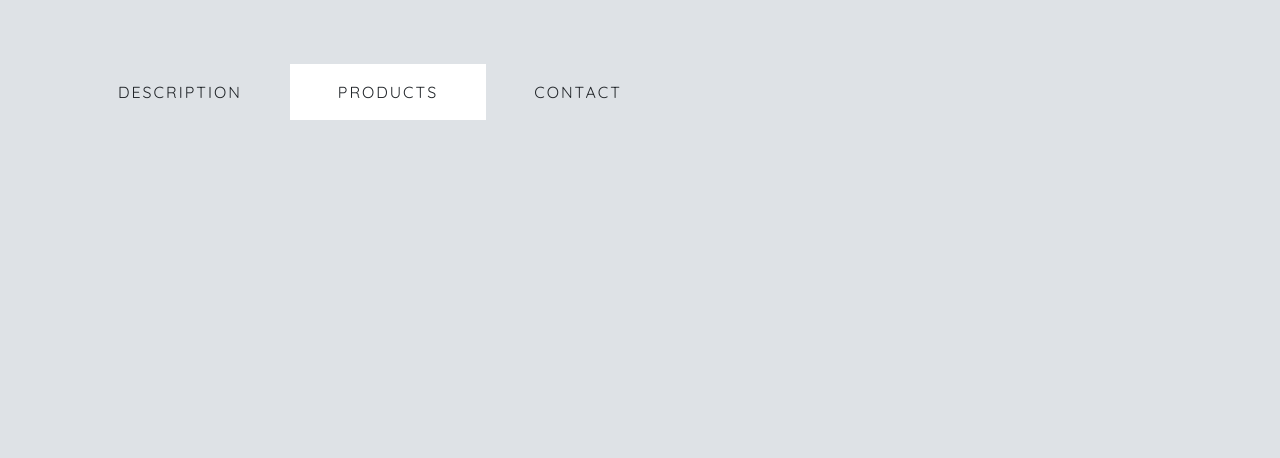
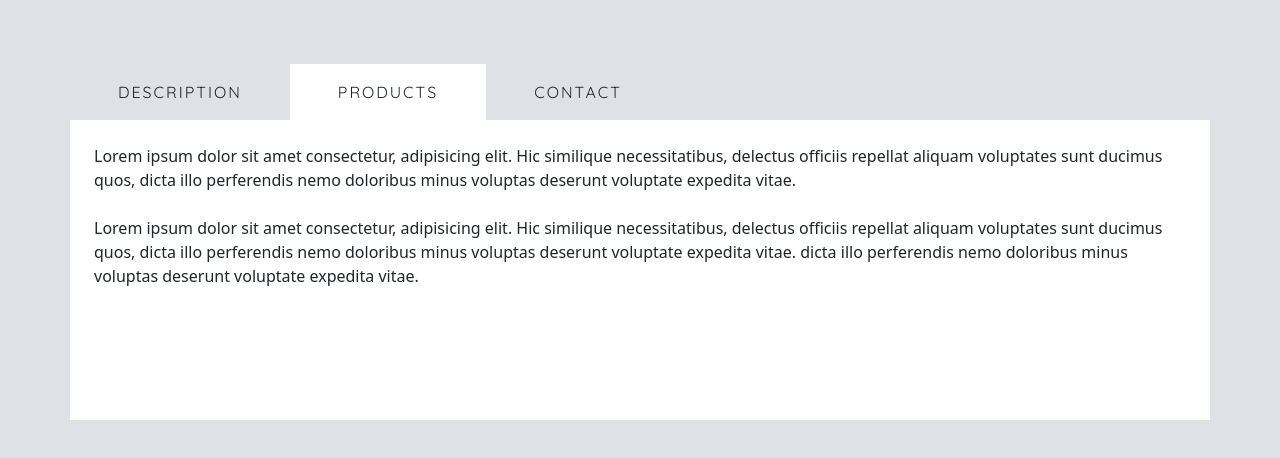
Before and after one commit to kenua/tabs, a website: page index.html in a window 1280 px wide. Both pictures are taken after a click on the link "PRODUCTS". Drawn offline with nearby package versions, Linux system fonts and the light colour scheme.

Commit message:
Js file modified to apply animation.
Tabs.js file was modified to apply the appropriate class names for the
fade animations.

```diff
--- a/sass/layout/_tabs.scss
+++ b/sass/layout/_tabs.scss
@@ -43,7 +43,7 @@
    }
 
    &--fade-out {
-      animation: tab-fade-in #{$animation-values};
+      animation: tab-fade-out #{$animation-values};
    }
 
    // useless rules
--- a/scripts/tabs.js
+++ b/scripts/tabs.js
@@ -24,15 +24,18 @@ tabButtonsContainer.addEventListener('click', e => {
 
       // # unselect previous tab content and button
       currentTabButton.classList.remove('tab__button--selected');
-      currentTabContent.classList.remove('tab-content--show');
-      currentTabContent.classList.add('tab-content--hidden');
+      currentTabContent.classList.remove('tab-content--fade-in');
+      currentTabContent.classList.add('tab-content--fade-out');
+
+      console.log(currentTabContent);
 
       // # select current tab content and button
       target.classList.add('tab__button--selected');
       currentTabButton = target;
       for (let i = 0; i < tabContentNodes.length; i++) {
          if ('#'+tabContentNodes[i].id === id) {
-            tabContentNodes[i].classList.add('tab-content--show');
+            tabContentNodes[i].classList.remove('tab-content--fade-out');
+            tabContentNodes[i].classList.add('tab-content--fade-in');
             currentTabContent = tabContentNodes[i];
             break;
          }
```
Also changed, not shown: css/styles.css.
